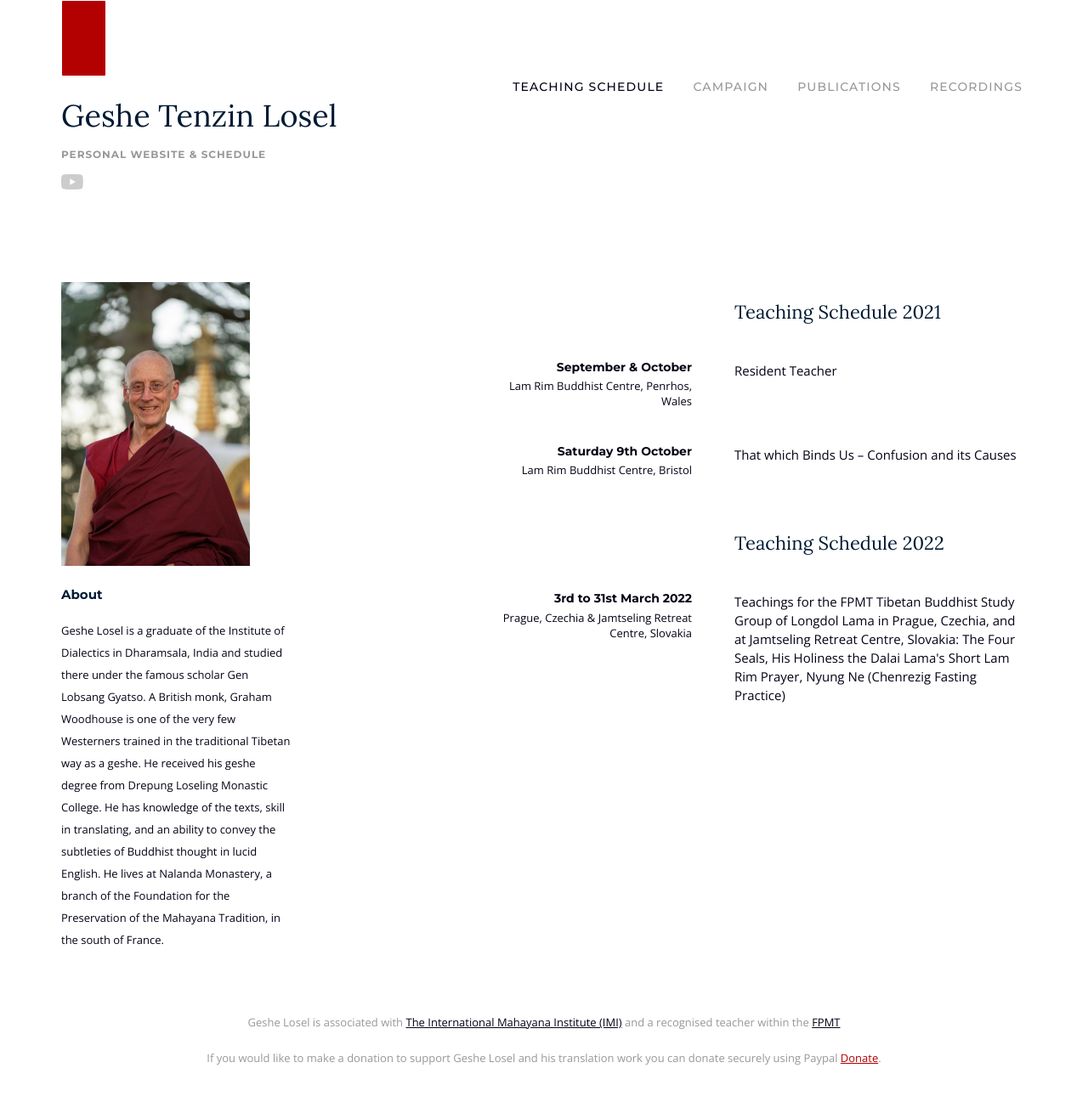
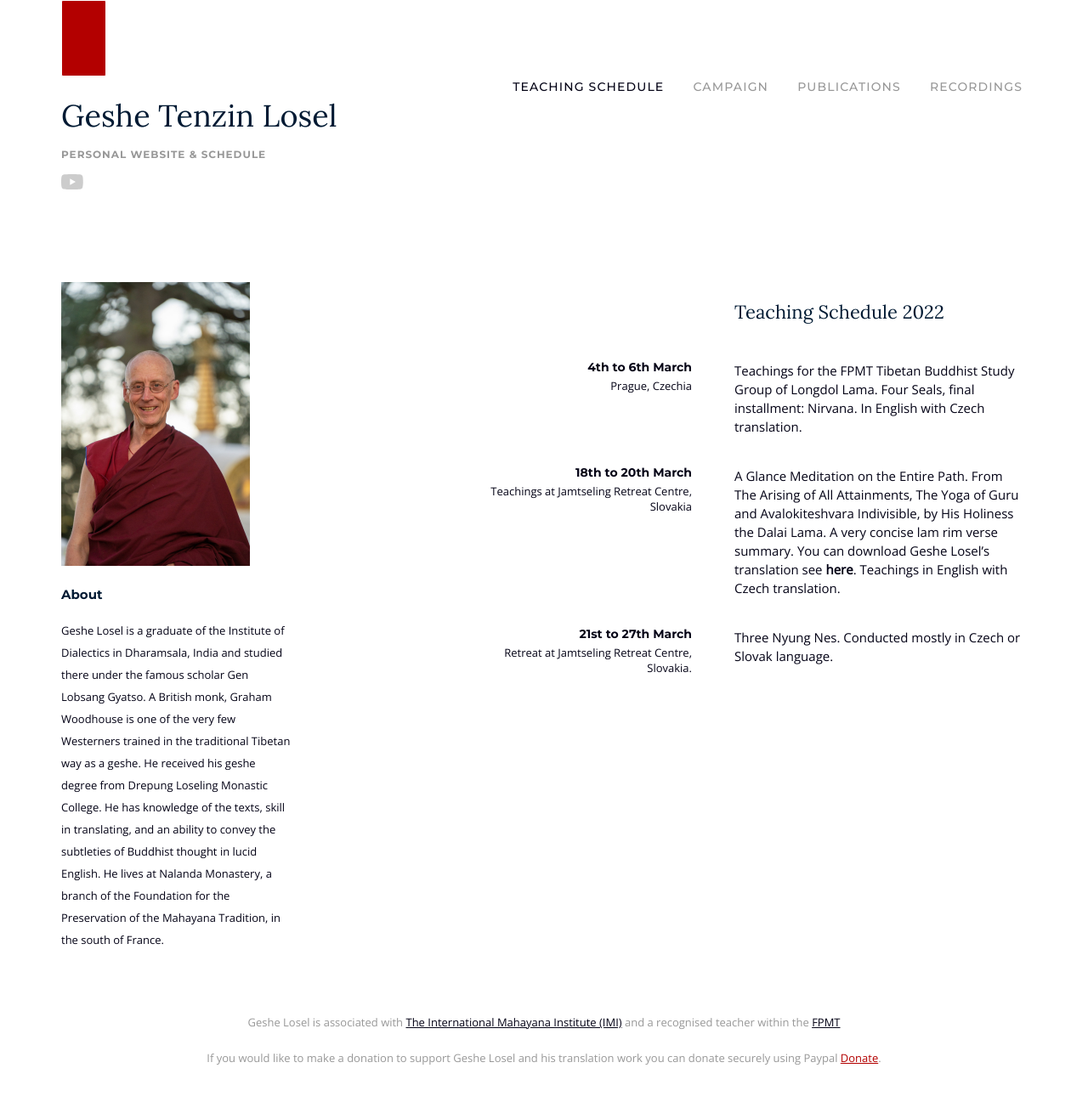
Before and after one commit to hallodom/geshe-graham-losel, a Jekyll site: the page built from index.html, in a window 1280 px wide. Shown: the whole page at 85% size. Built offline with Jekyll 4.4.1, drawn with Linux system fonts in a browser that asks for light colours.

Commit message:
Add 2022 schedule

```diff
--- a/css/site.css
+++ b/css/site.css
@@ -206,6 +206,7 @@ a.main-nav__active {
 	font-size: 15px;
 	line-height: 22px;
 	text-align: left;
+	margin-bottom: 36px;
 }
 
 .event-title + .event-title {
--- a/index.html
+++ b/index.html
@@ -27,42 +27,6 @@ pageName: index
         <div class="col-xs-12">
           <div class="row end-sm">
               <div class="col-xs-12 col-sm-5">
-                <h3 class="schedule-header">Teaching Schedule 2021</h3>
-              </div>
-            </div>
-        </div>
-
-        <!-- Event -->
-        <div class="col-xs-6
-                    col-sm-4
-                    event-info">
-            <time class="event-date">September & October</time>
-            <p class="event-location">Lam Rim Buddhist Centre, Penrhos, Wales</p>
-        </div>
-
-        <div class="col-xs-6
-                    col-sm-5">
-            <p class="event-title">Resident Teacher</p>
-        </div>
-
-         <!-- Event -->
-        <div class="col-xs-6
-                    col-sm-4
-                    event-info">
-            <time class="event-date">Saturday 9th October</time>
-            <p class="event-location">Lam Rim Buddhist Centre, Bristol</p>
-        </div>
-
-        <div class="col-xs-6
-                    col-sm-5">
-            <p class="event-title">That which Binds Us –
-Confusion and its Causes</p>
-        </div>
-
-        <!-- Schedule header -->
-        <div class="col-xs-12">
-          <div class="row end-sm">
-              <div class="col-xs-12 col-sm-5">
                 <h3 class="schedule-header">Teaching Schedule 2022</h3>
               </div>
             </div>
@@ -72,13 +36,39 @@ Confusion and its Causes</p>
         <div class="col-xs-6
                     col-sm-4
                     event-info">
-            <time class="event-date">3rd to 31st March 2022</time>
-            <p class="event-location">Prague, Czechia & Jamtseling Retreat Centre, Slovakia</p>
+            <time class="event-date">4th to 6th March</time>
+            <p class="event-location">Prague, Czechia</p>
         </div>
 
         <div class="col-xs-6
                     col-sm-5">
-            <p class="event-title">Teachings for the FPMT Tibetan Buddhist Study Group of Longdol Lama in Prague, Czechia, and at Jamtseling Retreat Centre, Slovakia: The Four Seals, His Holiness the Dalai Lama's Short Lam Rim Prayer, Nyung Ne (Chenrezig Fasting Practice)</p>
+            <p class="event-title">Teachings for the FPMT Tibetan Buddhist Study Group of Longdol Lama. Four Seals, final installment: Nirvana. In English with Czech translation.</p>
+        </div>
+
+        <!-- Event -->
+        <div class="col-xs-6
+                    col-sm-4
+                    event-info">
+            <time class="event-date">18th to 20th March</time>
+            <p class="event-location">Teachings at Jamtseling Retreat Centre, Slovakia</p>
+        </div>
+
+        <div class="col-xs-6
+                    col-sm-5">
+            <p class="event-title">A Glance Meditation on the Entire Path. From The Arising of All Attainments, The Yoga of Guru and Avalokiteshvara Indivisible, by His Holiness the Dalai Lama. A very concise lam rim verse summary. You can download Geshe Losel’s translation see <a href="/publications/poem/a-lamrim-summary-hhdl/">here</a>. Teachings in English with Czech translation.</p>
+        </div>
+
+        <!-- Event -->
+        <div class="col-xs-6
+                    col-sm-4
+                    event-info">
+            <time class="event-date">21st to 27th March</time>
+            <p class="event-location">Retreat at Jamtseling Retreat Centre, Slovakia.</p>
+        </div>
+
+        <div class="col-xs-6
+                    col-sm-5">
+            <p class="event-title">Three Nyung Nes. Conducted mostly in Czech or Slovak language.</p>
         </div>
 
       </div>
```
Also changed, not shown: 2 other files.
